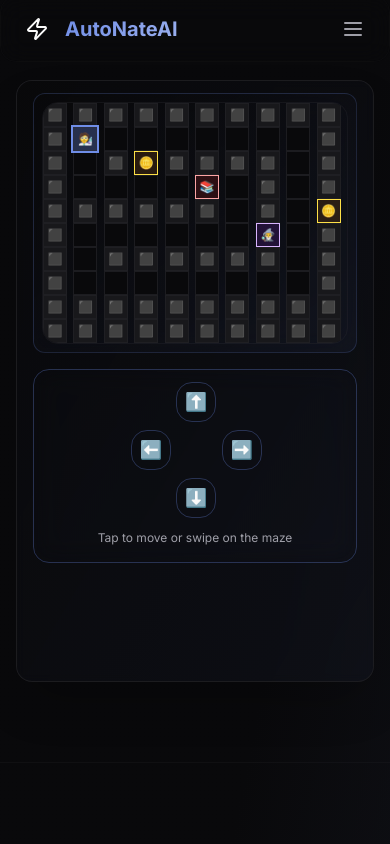
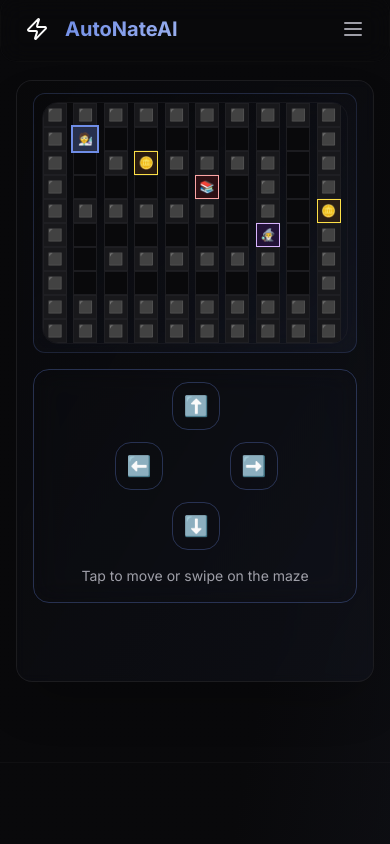
Before and after one commit to AutoNateAI/autonateai-dev, a React (Vite) app: page /ascension-protocol in a window 390 px wide. Both pictures are taken after a click on the button "🚀 Start Ascension Protocol". Shown: the top 844 px of the page. Built offline with nearby package versions, Linux system fonts and the light colour scheme.

Commit message:
Optimize for iPad screen layouts
Adjust UI for iPad horizontal and vertical orientations to improve mobile playability.

```diff
--- a/src/components/game/GameBoard.tsx
+++ b/src/components/game/GameBoard.tsx
@@ -148,13 +148,13 @@ const GameBoard = React.memo<GameBoardProps>(({ gameState, onMove, onMonsterEnco
           </div>
         </div>
 
-        {/* Movement Controls for Mobile */}
-        <div className="block md:hidden mt-4 glass-card p-4 rounded-lg">
-          <div className="grid grid-cols-3 gap-2 w-32 mx-auto">
+        {/* Movement Controls for Mobile and Tablet */}
+        <div className="block xl:hidden mt-4 glass-card p-4 rounded-lg">
+          <div className="grid grid-cols-3 gap-3 w-40 mx-auto">
             <div></div>
             <button
               onClick={() => onMove('up')}
-              className="h-10 w-10 glass-card hover:glass-glow flex items-center justify-center text-lg"
+              className="h-12 w-12 glass-card hover:glass-glow flex items-center justify-center text-xl active:scale-95 transition-transform"
               disabled={!gameState.isPlaying || gameState.isPaused}
             >
               ⬆️
@@ -162,7 +162,7 @@ const GameBoard = React.memo<GameBoardProps>(({ gameState, onMove, onMonsterEnco
             <div></div>
             <button
               onClick={() => onMove('left')}
-              className="h-10 w-10 glass-card hover:glass-glow flex items-center justify-center text-lg"
+              className="h-12 w-12 glass-card hover:glass-glow flex items-center justify-center text-xl active:scale-95 transition-transform"
               disabled={!gameState.isPlaying || gameState.isPaused}
             >
               ⬅️
@@ -170,7 +170,7 @@ const GameBoard = React.memo<GameBoardProps>(({ gameState, onMove, onMonsterEnco
             <div></div>
             <button
               onClick={() => onMove('right')}
-              className="h-10 w-10 glass-card hover:glass-glow flex items-center justify-center text-lg"
+              className="h-12 w-12 glass-card hover:glass-glow flex items-center justify-center text-xl active:scale-95 transition-transform"
               disabled={!gameState.isPlaying || gameState.isPaused}
             >
               ➡️
@@ -178,20 +178,20 @@ const GameBoard = React.memo<GameBoardProps>(({ gameState, onMove, onMonsterEnco
             <div></div>
             <button
               onClick={() => onMove('down')}
-              className="h-10 w-10 glass-card hover:glass-glow flex items-center justify-center text-lg"
+              className="h-12 w-12 glass-card hover:glass-glow flex items-center justify-center text-xl active:scale-95 transition-transform"
               disabled={!gameState.isPlaying || gameState.isPaused}
             >
               ⬇️
             </button>
             <div></div>
           </div>
-          <p className="text-xs text-muted-foreground text-center mt-2">
+          <p className="text-sm text-muted-foreground text-center mt-3">
             Tap to move or swipe on the maze
           </p>
         </div>
 
         {/* Desktop Controls Hint */}
-        <div className="hidden md:block text-sm text-muted-foreground text-center mt-2">
+        <div className="hidden xl:block text-sm text-muted-foreground text-center mt-2">
           Use arrow keys or WASD to move • Click and drag for touch controls
         </div>
       </div>
```
